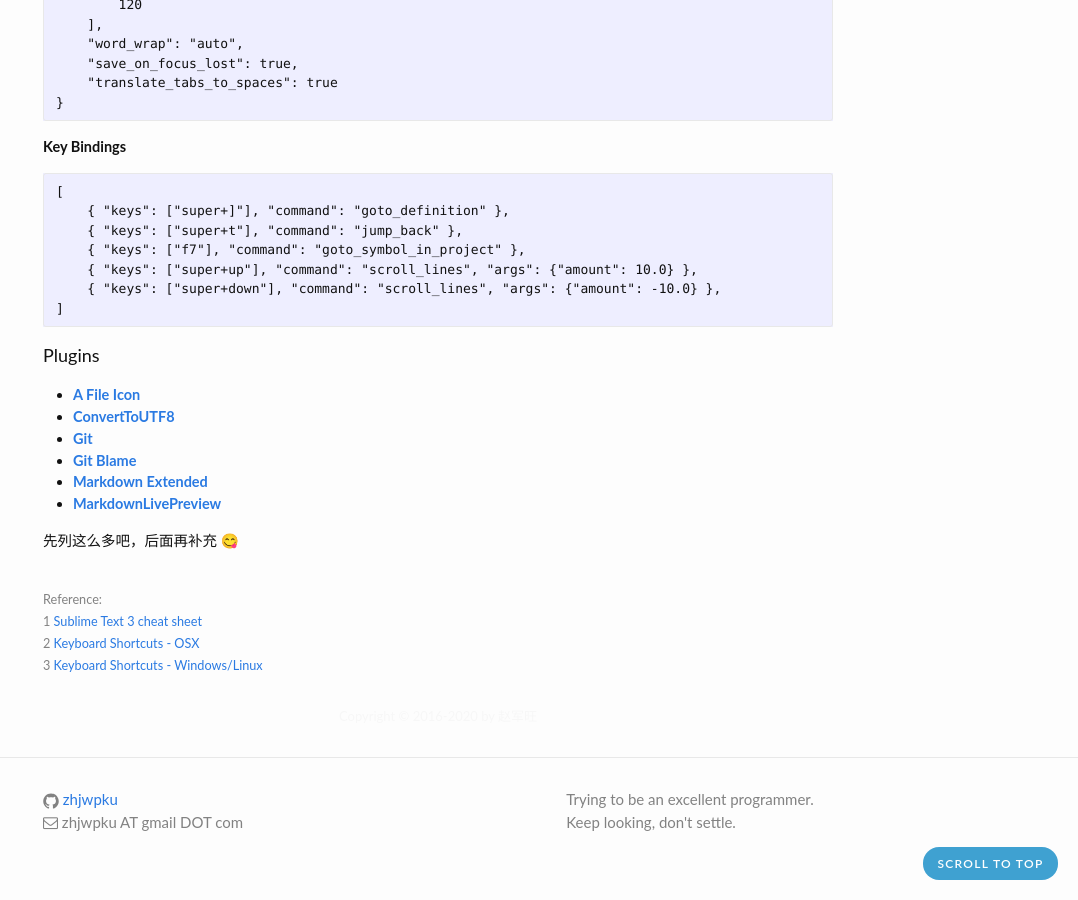
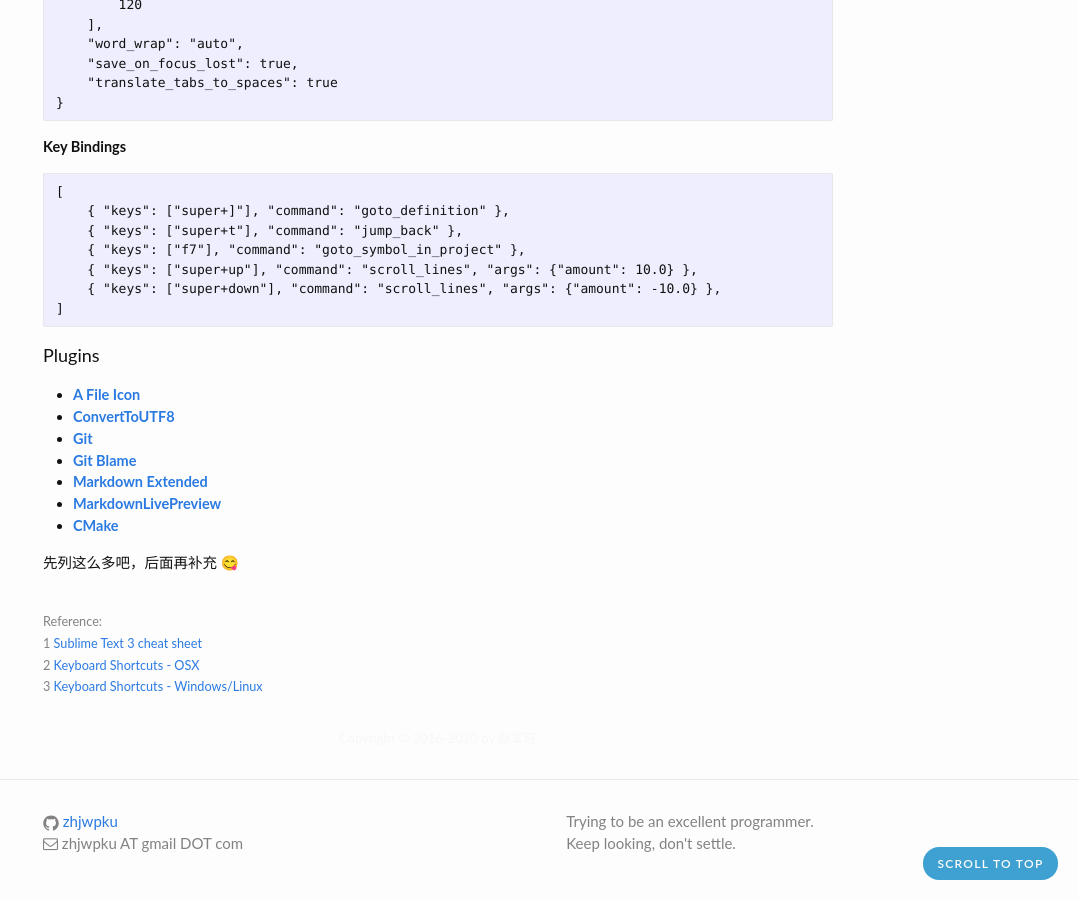
Before and after one commit to zhjwpku/zhjwpku.github.io, a Jekyll site: the page built from _posts/2019-03-27-shortcuts-in-sublime-text.md, in a window 1280 px wide and 900 px high, scrolled down 1773 px. Shown: the whole window, without its empty margins (202-1280 px from the left). Built offline with Jekyll 4.4.1, drawn with Linux system fonts in a browser that asks for light colours; comment, search, counter and statistics services are not loaded; before the commit the page ends 2651 px from its top, so only the background shows below that.

Commit message:
cmake plugin
Signed-off-by: Zhao Junwang <zhjwpku@gmail.com>

```diff
--- a/_posts/2019-03-27-shortcuts-in-sublime-text.md
+++ b/_posts/2019-03-27-shortcuts-in-sublime-text.md
@@ -120,6 +120,7 @@
 - **[Git Blame](https://packagecontrol.io/packages/Git%20blame)**
 - **[Markdown Extended](https://github.com/jonschlinkert/sublime-markdown-extended)**
 - **[MarkdownLivePreview](https://packagecontrol.io/packages/MarkdownLivePreview)**
+- **[CMake](https://packagecontrol.io/packages/CMake)**
 
 先列这么多吧，后面再补充 😋
 
```
